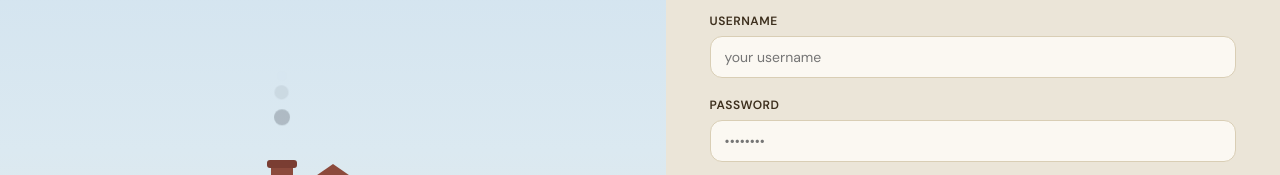
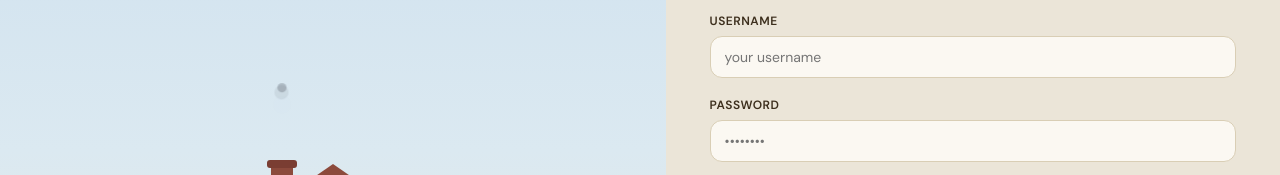
Before and after one commit to JoshuaLall/COP4331C-Group-8--MERN, a React (Vite) app in the folder frontend/: page / in a window 1280 px wide. Shown: the part 290-465 px from the top of the page. Built offline with nearby package versions, Linux system fonts and the light colour scheme.

Commit message:
Refine smoke animation order

```diff
--- a/frontend/src/CSS/Login.css
+++ b/frontend/src/CSS/Login.css
@@ -152,6 +152,10 @@
     animation: rise 2.8s ease-in-out infinite;
 }
 
+.smoke span:nth-child(1) {
+    animation-delay: 1s;
+}
+
 .smoke span:nth-child(2) {
     width: 11px;
     height: 11px;
@@ -162,7 +166,7 @@
 .smoke span:nth-child(3) {
     width: 14px;
     height: 14px;
-    animation-delay: 1s;
+    animation-delay: 0s;
     opacity: 0.6;
 }
 
```
